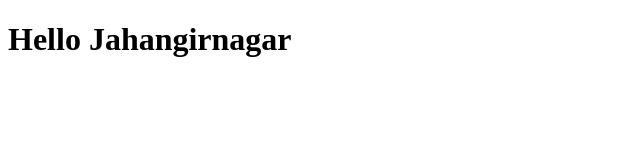
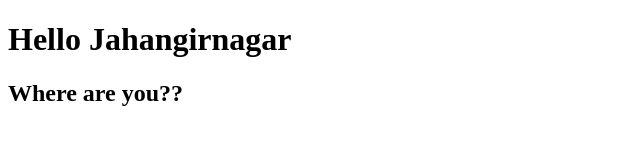
Before and after one commit to ZRJOY10/IWT-Project, a plain HTML site: page test.html in a window 1280 px wide. Shown: the whole page, without its empty margins (0-640 px from the left). Drawn offline with Linux system fonts and the light colour scheme.

Commit message:
2nd change

```diff
--- a/test.html
+++ b/test.html
@@ -8,5 +8,6 @@
 </head>
 <body>
     <h1>Hello Jahangirnagar</h1>
+    <h2>Where are you??</h2>
 </body>
 </html>
```
